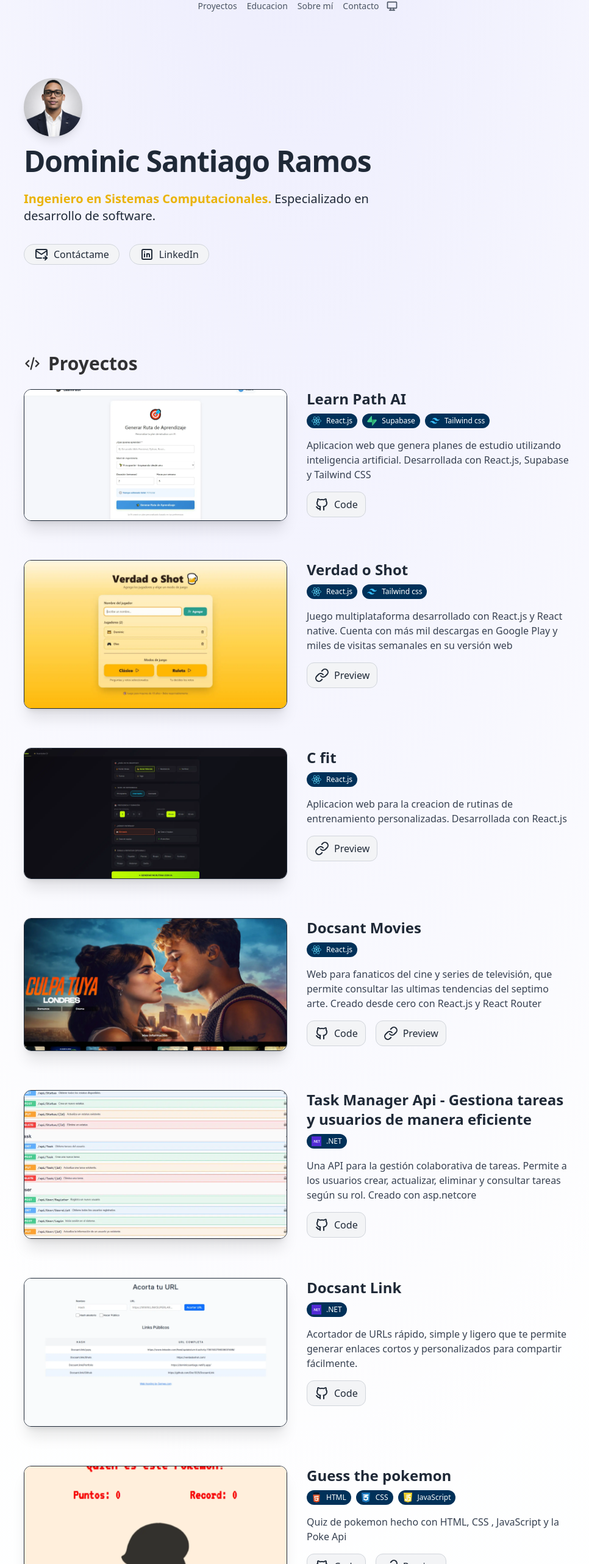
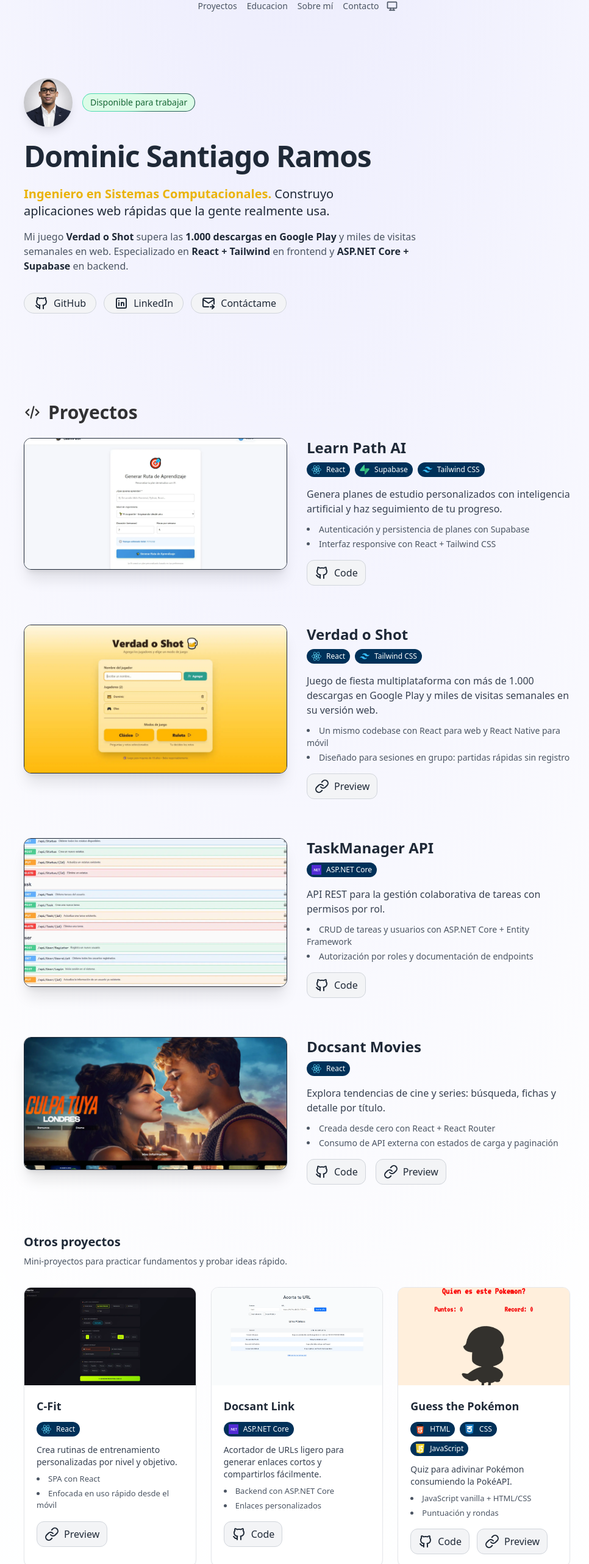
Before and after one commit to Doc1325/Portfolio, an Astro site: page / in a window 1280 px wide. Shown: the part 16-2580 px from the top of the page at 61% size, without its empty margins (153-1119 px from the left). Built offline with nearby package versions, Linux system fonts and the light colour scheme; Astro itself is replaced by a stand-in of ours.

Commit message:
fix in order of proyects

```diff
--- a/astro.config.mjs
+++ b/astro.config.mjs
@@ -6,5 +6,5 @@ import robotsTxt from "astro-robots-txt"
 // https://astro.build/config
 export default defineConfig({
   integrations: [tailwind(), robotsTxt()],
-  site: 'https://porfolio.dev/'
+  site: 'https://doc1325.github.io/Portfolio/'
 })
--- a/package.json
+++ b/package.json
@@ -1,5 +1,5 @@
 {
-  "name": "porfolio-dev",
+  "name": "portfolio-dominic-santiago",
   "type": "module",
   "version": "0.0.1",
   "scripts": {
--- a/src/components/AboutMe.astro
+++ b/src/components/AboutMe.astro
@@ -1,70 +1,61 @@
 ---
- const personalImageAlt = "Miguel Ángel"
+const personalImageAlt = "Dominic Santiago Ramos";
+
+const SKILLS = [
+  "React",
+  "JavaScript",
+  "Tailwind CSS",
+  "Supabase",
+  "ASP.NET Core",
+  "C#",
+  "SQL",
+  "Git",
+];
 ---
 
-<article class="flex flex-col items-center justify-center gap-8 text-gray-700 dark:text-gray-300 md:flex-row">
+<article
+  class="flex flex-col items-center justify-center gap-8 text-gray-700 dark:text-gray-300 md:flex-row"
+>
   <div
     class="[&>p]:mb-4 [&>p>strong]:text-yellow-500 dark:[&>p>strong]:text-yellow-100 [&>p>strong]:font-normal [&>p>strong]:font-mono text-pretty order-2 md:order-1"
   >
     <p>
-     Mi experiencia ha sido principalmente
-        en el apartado del desarrollo web, con HTML, CSS,, JavaScript,
-         y el framework React.js. Con el conocimiento adquirido en estas tecnologías
-       he desarrollado diversos proyectos personales, los cuales pueden ser vistos en mi Github .
+      Soy <strong>Dominic Santiago Ramos</strong>,
+      <strong>Ingeniero en Sistemas Computacionales</strong>. Mi enfoque
+      principal es el desarrollo de software tanto web como móvil.
     </p>
 
     <p>
-      También cuento con conocimientos del lenguaje C# para desarrollo de escritorio,
-       bases de datos relacionales,
-      y C++, este ultimo siendo aplicado a la programación competitiva.
+Mi principal punto fuerte es la capacidad de ver cada pieza de software desde el punto de vista del producto, balanceando los aspectos técnicos y los objetivos reales que el software debe cumplir para los usuarios.
+     Puedes ver mi trabajo en  <a
+        class="underline underline-offset-2 hover:text-yellow-500"
+        href="https://github.com/Doc1325"
+        target="_blank"
+        rel="noopener noreferrer">GitHub</a
+      > o escribirme a
+      <a
+        class="underline underline-offset-2 hover:text-yellow-500"
+        href="mailto:dominicsant3@gmail.com">dominicsant3@gmail.com</a
+      >.
     </p>
 
+    <ul class="flex flex-wrap gap-2 pt-2" aria-label="Habilidades principales">
+      {
+        SKILLS.map((skill) => (
+          <li class="rounded-full border border-gray-300 dark:border-gray-700 bg-gray-100 dark:bg-gray-800 px-3 py-1 text-xs font-medium text-gray-700 dark:text-gray-300">
+            {skill}
+          </li>
+        ))
+      }
+    </ul>
   </div>
 
-  <img width="200" height="200" src="/me.jpg" alt={personalImageAlt} class="order-1 object-cover w-64 h-full p-1 md:order-2 rotate-3 lg:p-2 lg:w-64 aspect-square rounded-2xl bg-black/20 dark:bg-yellow-500/5 ring-1 ring-black/70 dark:ring-white/20 " style="object-position: 50% 50%">
-
+  <img
+    width="200"
+    height="200"
+    src="/me.jpg"
+    alt={personalImageAlt}
+    class="order-1 object-cover w-64 h-full p-1 md:order-2 rotate-3 lg:p-2 lg:w-64 aspect-square rounded-2xl bg-black/20 dark:bg-yellow-500/5 ring-1 ring-black/70 dark:ring-white/20"
+    style="object-position: 50% 50%"
+  />
 </article>
-
-<!-- FRASES PROHIBIDAS EN VUESTRO PORTFOLIO
-
-<p>
-  Mi sueño es encontrar mi primer empleo en el mundo de la programación. Una empresa donde pueda seguir aprendiendo. ❌
-</p>
-
-<p>
-  ❌ Apasionado de la programación desde chekitito. Me encantan los ordenadores y crear páginas web buenas y rápidas con la última tecnología.
-</p>
-
-<p>
-  Trabajo bien en equipo. Siempre estoy aprendiendo cosas nuevas.
-</p>
-
--------------------------------------
-
---------------------------------------
-
-<p>
-  ¡Soy Leo! Estudié Derecho Empresarial y, tras años ejerciendo, me pasé al mundo de la Programación. Desde entonces disfruto creando experiencias web para los usuarios.
-</p>
-
-<p>
-  Entre mis éxitos destaco que durante el Grado Superior, ayudé a mis compañeros a aprender sobre TDD. Me encanta el testing, creo en su importancia, y me gusta compartir mi conocimiento sobre ello.
-</p>
-
-<p>
-  Cuento con experiencia desarrollando aplicaciones móviles, y he creado una iniciativa llamada X para mezclar mis dos pasiones: la programación y el derecho. Ayudando a la sociedad a acceso a una defensa justa.
-</p>
-
----------------------------------------
-
-<p>Me llamo Sara, tengo 25 años y soy de Santiago, Chile 🇨🇱. Terminé mis estudios como Desarrolladora Web. Me encanta enfocarme en la parte del rendimiento, para ofrecer la mejora experiencia al usuario.</p>
-
-<p>
-  Colaboro en la organización del MeetUp local BeerJS donde reunimos a desarrolladores de Santiago para compartir conocimiento y experiencias. El año 2023 hicimos un total de 25 charlas con más de 2000 asistentes.
-</p>
-
-<p>
-  Además de participar activamente en la comunidad, he participado en la Hackathon de Midudev quedando en 3er puesto con mi proyecto _Chatty_, donde usando IA podías interactuar con un PDF. ¡Échale un vistazo!
-</p>
-
--->
--- a/src/components/Hero.astro
+++ b/src/components/Hero.astro
@@ -1,46 +1,53 @@
 ---
-const personalImageAlt = "Miguel Ángel"
+const personalImageAlt = "Dominic Santiago Ramos"
 import Badge from "@/components/Badge.astro"
+import GitHubIcon from "@/components/icons/GitHub.astro"
 import LinkedInIcon from "@/components/icons/LinkedIn.astro"
 import MailIcon from "@/components/icons/Mail.astro"
 import SocialPill from "@/components/SocialPill.astro"
 ---
 
-<div class="max-w-xl">
-  <div class="flex gap-4 mb-4">
+<div class="max-w-2xl">
+  <div class="flex items-center gap-4 mb-6">
     <img
-      class="rounded-full shadow-lg size-24"
+      width="96"
+      height="96"
+      class="rounded-full shadow-lg size-16 md:size-20 object-cover"
       src="/dominic.jpg"
       alt={personalImageAlt}
     />
-    <a
-      href="https://linkedin.com/in/midudev"
-      target="_blank"
-      rel="noopener"
-      class="flex items-center transition md:justify-center md:hover:scale-105"
-    >
-    </a>
+    <Badge>Disponible para trabajar</Badge>
   </div>
   <h1
     class="text-4xl font-bold tracking-tight text-gray-800 sm:text-5xl dark:text-white"
   >
-  Dominic Santiago Ramos
+    Dominic Santiago Ramos
   </h1>
   <p
-    class="mt-6 text-xl text-gray-800 dark:[&>strong]:text-yellow-200 [&>strong]:text-yellow-500 [&>strong]:font-semibold dark:text-gray-300"
+    class="mt-6 text-xl text-gray-800 dark:[&>strong]:text-yellow-200 [&>strong]:text-yellow-500 [&>strong]:font-semibold dark:text-gray-300 text-balance"
   >
-     <strong
-      >Ingeniero en Sistemas Computacionales.</strong
-    > Especializado en desarrollo de software.
+    <strong>Ingeniero en Sistemas Computacionales.</strong>
+    Construyo aplicaciones web rápidas que la gente realmente usa.
   </p>
-  <nav class="flex flex-wrap gap-4 mt-8">
-    <SocialPill href="mailto:dominicsant3@gmail.com">
-      <MailIcon class="size-4" />
-      Contáctame
+  <p class="mt-4 text-base text-gray-600 dark:text-gray-400 text-pretty">
+    Mi juego <strong class="text-gray-800 dark:text-gray-200 font-semibold">Verdad o Shot</strong> supera las
+    <strong class="text-gray-800 dark:text-gray-200 font-semibold">1.000 descargas en Google Play</strong>
+    y miles de visitas semanales en web. Especializado en
+    <strong class="text-gray-800 dark:text-gray-200 font-semibold">React + Tailwind</strong> en frontend y
+    <strong class="text-gray-800 dark:text-gray-200 font-semibold">ASP.NET Core + Supabase</strong> en backend.
+  </p>
+  <nav class="flex flex-wrap gap-3 mt-8">
+    <SocialPill href="https://github.com/Doc1325">
+      <GitHubIcon class="size-4" />
+      GitHub
     </SocialPill>
     <SocialPill href="https://linkedin.com/in/dominic-santiago-ramos-313840261">
       <LinkedInIcon class="size-4" />
       LinkedIn
     </SocialPill>
+    <SocialPill href="mailto:dominicsant3@gmail.com">
+      <MailIcon class="size-4" />
+      Contáctame
+    </SocialPill>
   </nav>
 </div>
--- a/src/components/Projects.astro
+++ b/src/components/Projects.astro
@@ -1,6 +1,6 @@
 ---
 import GitHub from "./icons/GitHub.astro";
-import NextJS from "./icons/NextJS.astro";
+import ReactIcon from "./icons/NextJS.astro";
 import Tailwind from "./icons/Tailwind.astro";
 import Link from "./icons/Link.astro";
 import LinkButton from "./LinkButton.astro";
@@ -11,10 +11,10 @@ import Net from "./icons/Net.astro";
 import Supabase from "./icons/Supabase.astro";
 
 const TAGS = {
-  NEXT: {
-    name: "React.js",
+  REACT: {
+    name: "React",
     class: "bg-[#003159] text-white",
-    icon: NextJS,
+    icon: ReactIcon,
   },
   HTML: {
     name: "HTML",
@@ -32,7 +32,7 @@ const TAGS = {
     icon: JSLogo,
   },
   NET: {
-    name: ".NET",
+    name: "ASP.NET Core",
     class: "bg-[#003159] text-white",
     icon: Net,
   },
@@ -42,69 +42,87 @@ const TAGS = {
     icon: Supabase,
   },
   Tailwind: {
-    name: "Tailwind css",
+    name: "Tailwind CSS",
     class: "bg-[#003159] text-white",
     icon: Tailwind,
   },
 };
-const PROJECTS = [
+
+const FEATURED_PROJECTS = [
   {
     title: "Learn Path AI",
     description:
-      "Aplicacion web que genera planes de estudio utilizando inteligencia artificial. Desarrollada con React.js, Supabase y Tailwind CSS",
+      "Genera planes de estudio personalizados con inteligencia artificial y haz seguimiento de tu progreso.",
+    highlights: [
+      "Autenticación y persistencia de planes con Supabase",
+      "Interfaz responsive con React + Tailwind CSS",
+    ],
     github: "https://github.com/Doc1325/Learn-Path",
-
-    image: "/projects/learnpath.webp ",
-    tags: [TAGS.NEXT,  TAGS.Supabase, TAGS.Tailwind],
+    image: "/projects/learnpath.webp",
+    tags: [TAGS.REACT, TAGS.Supabase, TAGS.Tailwind],
   },
-
-    {
+  {
     title: "Verdad o Shot",
     description:
-      "Juego multiplataforma desarrollado con React.js y React native. Cuenta con más mil descargas en Google Play y miles de visitas semanales en su versión web",
+      "Juego de fiesta multiplataforma con más de 1.000 descargas en Google Play y miles de visitas semanales en su versión web.",
+    highlights: [
+      "Un mismo codebase con React para web y React Native para móvil",
+      "Diseñado para sesiones en grupo: partidas rápidas sin registro",
+    ],
     link: "https://verdadoshot.com",
-    image: "/projects/verdadoshot.webp ",
-    tags: [TAGS.NEXT, TAGS.Tailwind],
-  },
-
-  {
-    title: "C fit",
-    description:
-      "Aplicacion web para la creacion de rutinas de entrenamiento personalizadas. Desarrollada con React.js",
-    link: "https://cfit.netlify.app/",
-    image: "/projects/cfit.webp ",
-    tags: [TAGS.NEXT],
-  },
-
-  {
-    title: "Docsant Movies",
-    description:
-      "Web para fanaticos del cine y series de televisión, que permite consultar las ultimas tendencias del septimo arte. Creado desde cero con React.js y React Router",
-    link: "https://docsantmovies.netlify.app/",
-    github: "https://github.com/Doc1325/Docsant-Movies",
-    image: "/projects/docsantmovies.webp",
-    tags: [TAGS.NEXT],
+    image: "/projects/verdadoshot.webp",
+    tags: [TAGS.REACT, TAGS.Tailwind],
   },
   {
-    title: "Task Manager Api - Gestiona tareas y usuarios de manera eficiente",
+    title: "TaskManager API",
     description:
-      "Una API para la gestión colaborativa de tareas. Permite a los usuarios crear, actualizar, eliminar y consultar tareas según su rol. Creado con asp.netcore",
+      "API REST para la gestión colaborativa de tareas con permisos por rol.",
+    highlights: [
+      "CRUD de tareas y usuarios con ASP.NET Core + Entity Framework",
+      "Autorización por roles y documentación de endpoints",
+    ],
     github: "https://github.com/Doc1325/TaskManager-Api",
     image: "/projects/taskmanager.webp",
     tags: [TAGS.NET],
   },
   {
+    title: "Docsant Movies",
+    description:
+      "Explora tendencias de cine y series: búsqueda, fichas y detalle por título.",
+    highlights: [
+      "Creada desde cero con React + React Router",
+      "Consumo de API externa con estados de carga y paginación",
+    ],
+    link: "https://docsantmovies.netlify.app/",
+    github: "https://github.com/Doc1325/Docsant-Movies",
+    image: "/projects/docsantmovies.webp",
+    tags: [TAGS.REACT],
+  },
+];
+
+const MINI_PROJECTS = [
+  {
+    title: "C-Fit",
+    description:
+      "Crea rutinas de entrenamiento personalizadas por nivel y objetivo.",
+    highlights: ["SPA con React", "Enfocada en uso rápido desde el móvil"],
+    link: "https://cfit.netlify.app/",
+    image: "/projects/cfit.webp",
+    tags: [TAGS.REACT],
+  },
+  {
     title: "Docsant Link",
     description:
-      "Acortador de URLs rápido, simple y ligero que te permite generar enlaces cortos y personalizados para compartir fácilmente.",
+      "Acortador de URLs ligero para generar enlaces cortos y compartirlos fácilmente.",
+    highlights: ["Backend con ASP.NET Core", "Enlaces personalizados"],
     github: "https://github.com/Doc1325/DocsantLink",
-    image: "/projects/docsantlinks.webp ",
+    image: "/projects/docsantlinks.webp",
     tags: [TAGS.NET],
   },
   {
-    title: "Guess the pokemon",
-    description:
-      "Quiz de pokemon hecho con HTML, CSS , JavaScript y la Poke Api",
+    title: "Guess the Pokémon",
+    description: "Quiz para adivinar Pokémon consumiendo la PokéAPI.",
+    highlights: ["JavaScript vanilla + HTML/CSS", "Puntuación y rondas"],
     link: "https://pokeadivinanza.netlify.app/",
     github: "https://github.com/Doc1325/Guessthepokemon",
     image: "/projects/pokeguess.webp",
@@ -115,17 +133,24 @@ const PROJECTS = [
 
 <div class="flex flex-col gap-y-16">
   {
-    PROJECTS.map(({ image, title, description, tags, link, github }) => (
+    FEATURED_PROJECTS.map(({ image, title, description, highlights, tags, link, github }) => (
       <article class="flex flex-col space-x-0 space-y-8 group md:flex-row md:space-x-8 md:space-y-0">
         <div class="w-full md:w-1/2">
-          <div class="relative flex flex-col items-center col-span-6 row-span-5 gap-8 transition duration-500 ease-in-out transform shadow-xl overflow-clip rounded-xl sm:rounded-xl md:group-hover:-translate-y-1 md:group-hover:shadow-2xl lg:border lg:border-gray-800 lg:hover:border-gray-700 lg:hover:bg-gray-800/50">
+          <a
+            href={github ?? link}
+            target="_blank"
+            rel="noopener noreferrer"
+            aria-label={`${title} — ${github ? "ver código en GitHub" : "ver demo"}`}
+            class="block relative flex flex-col items-center col-span-6 row-span-5 gap-8 transition duration-500 ease-in-out transform shadow-xl overflow-clip rounded-xl sm:rounded-xl md:group-hover:-translate-y-1 md:group-hover:shadow-2xl lg:border lg:border-gray-800 lg:hover:border-gray-700 lg:hover:bg-gray-800/50"
+          >
             <img
-              alt=""
+              alt={`${title} — captura de la aplicación`}
+              loading="lazy"
+              decoding="async"
               class="object-cover object-top w-full h-56 transition duration-500 sm:h-full md:scale-110 md:group-hover:scale-105"
-
               src={image}
             />
-          </div>
+          </a>
         </div>
 
         <div class="w-full md:w-1/2 md:max-w-lg">
@@ -133,7 +158,7 @@ const PROJECTS = [
             {title}
           </h3>
           <div class="flex flex-wrap mt-2">
-            <ul class="flex flex-row mb-2 gap-x-2">
+            <ul class="flex flex-row flex-wrap mb-2 gap-x-2 gap-y-2">
               {tags.map((tag) => (
                 <li>
                   <span
@@ -146,9 +171,14 @@ const PROJECTS = [
               ))}
             </ul>
 
-            <div class="mt-2 text-gray-700 dark:text-gray-400">
+            <p class="mt-2 text-gray-700 dark:text-gray-300 font-medium text-pretty">
               {description}
-            </div>
+            </p>
+            <ul class="mt-3 space-y-1 text-sm text-gray-600 dark:text-gray-400 list-disc list-inside">
+              {highlights.map((item) => (
+                <li>{item}</li>
+              ))}
+            </ul>
             <footer class="flex items-end justify-start mt-4 gap-x-4">
               {github && (
                 <LinkButton href={github}>
@@ -169,3 +199,68 @@ const PROJECTS = [
     ))
   }
 </div>
+
+<div class="mt-20">
+  <h3 class="mb-2 text-xl font-semibold text-gray-800 dark:text-gray-100">
+    Otros proyectos
+  </h3>
+  <p class="mb-8 text-sm text-gray-600 dark:text-gray-400">
+    Mini-proyectos para practicar fundamentos y probar ideas rápido.
+  </p>
+  <div class="grid gap-6 sm:grid-cols-2 lg:grid-cols-3">
+    {
+      MINI_PROJECTS.map(({ image, title, description, highlights, tags, link, github }) => (
+        <article class="group flex flex-col overflow-hidden rounded-xl border border-gray-200 dark:border-gray-800 bg-white dark:bg-gray-900/40 shadow-sm hover:shadow-xl transition duration-300 md:hover:-translate-y-1">
+          <a
+            href={github ?? link}
+            target="_blank"
+            rel="noopener noreferrer"
+            aria-label={`${title} — ${github ? "ver código en GitHub" : "ver demo"}`}
+            class="block overflow-hidden"
+          >
+            <img
+              alt={`${title} — captura de la aplicación`}
+              loading="lazy"
+              decoding="async"
+              class="object-cover object-top w-full h-40 transition duration-500 md:group-hover:scale-105"
+              src={image}
+            />
+          </a>
+          <div class="flex flex-col flex-1 p-5">
+            <h4 class="text-lg font-bold text-gray-800 dark:text-gray-100">{title}</h4>
+            <ul class="flex flex-row flex-wrap mt-3 gap-x-2 gap-y-2">
+              {tags.map((tag) => (
+                <li>
+                  <span class={`flex gap-x-2 rounded-full text-xs ${tag.class} py-1 px-2`}>
+                    <tag.icon class="size-4" />
+                    {tag.name}
+                  </span>
+                </li>
+              ))}
+            </ul>
+            <p class="mt-3 text-sm text-gray-700 dark:text-gray-300 text-pretty">{description}</p>
+            <ul class="mt-2 space-y-1 text-[13px] text-gray-600 dark:text-gray-400 list-disc list-inside">
+              {highlights.map((item) => (
+                <li>{item}</li>
+              ))}
+            </ul>
+            <footer class="flex items-center justify-start mt-4 gap-x-3">
+              {github && (
+                <LinkButton href={github}>
+                  <GitHub class="size-5" />
+                  Code
+                </LinkButton>
+              )}
+              {link && (
+                <LinkButton href={link}>
+                  <Link class="size-4" />
+                  Preview
+                </LinkButton>
+              )}
+            </footer>
+          </div>
+        </article>
+      ))
+    }
+  </div>
+</div>
--- a/src/pages/components.astro
+++ b/src/pages/components.astro
@@ -8,8 +8,8 @@ import Layout from "@/layouts/Layout.astro"
 ---
 
 <Layout
-  title="Design System porfolio.dev"
-  description="El catálogo de componentes de nuestro porfolio"
+  title="Design System Portfolio"
+  description="El catálogo de componentes de mi portfolio"
 >
   <SectionContainer class="py-44 pb-32 flex flex-col gap-y-10">
     <article class="mb-10">
@@ -22,7 +22,7 @@ import Layout from "@/layouts/Layout.astro"
       <h1 class="mb-4 text-xl font-semibold">&lt SocialPill /&gt;</h1>
 
       <div class="flex">
-        <SocialPill href="https://linkedin.com/in/midudev">
+        <SocialPill href="https://linkedin.com/in/dominic-santiago-ramos-313840261">
           <LinkedInIcon class="size-4 md:size-6" />
           LinkedIn
         </SocialPill>
--- a/src/pages/index.astro
+++ b/src/pages/index.astro
@@ -13,8 +13,8 @@ import TitleSection from "@/components/TitleSection.astro"
 ---
 
 <Layout
-  title="Porfolio de Dominic Santiago - Desarrollador y Programador web junior"
-  description="Puedo crear tu aplicación web . Desarrollador Web . Especializado en crear aplicaciones únicas."
+  title="Portfolio de Dominic Santiago - Desarrollador y Programador Web Junior"
+  description="Dominic Santiago Ramos — Ingeniero en Sistemas y desarrollador web React + ASP.NET Core. Creador de Verdad o Shot (+1.000 descargas). Disponible para rol junior."
 >
   <main class="px-4">
     <SectionContainer class="py-16 md:py-36">
```
Also changed, not shown: src/components/Experience.astro (+6 -6 lines), src/components/Footer.astro (+3 -5 lines), README.md.
